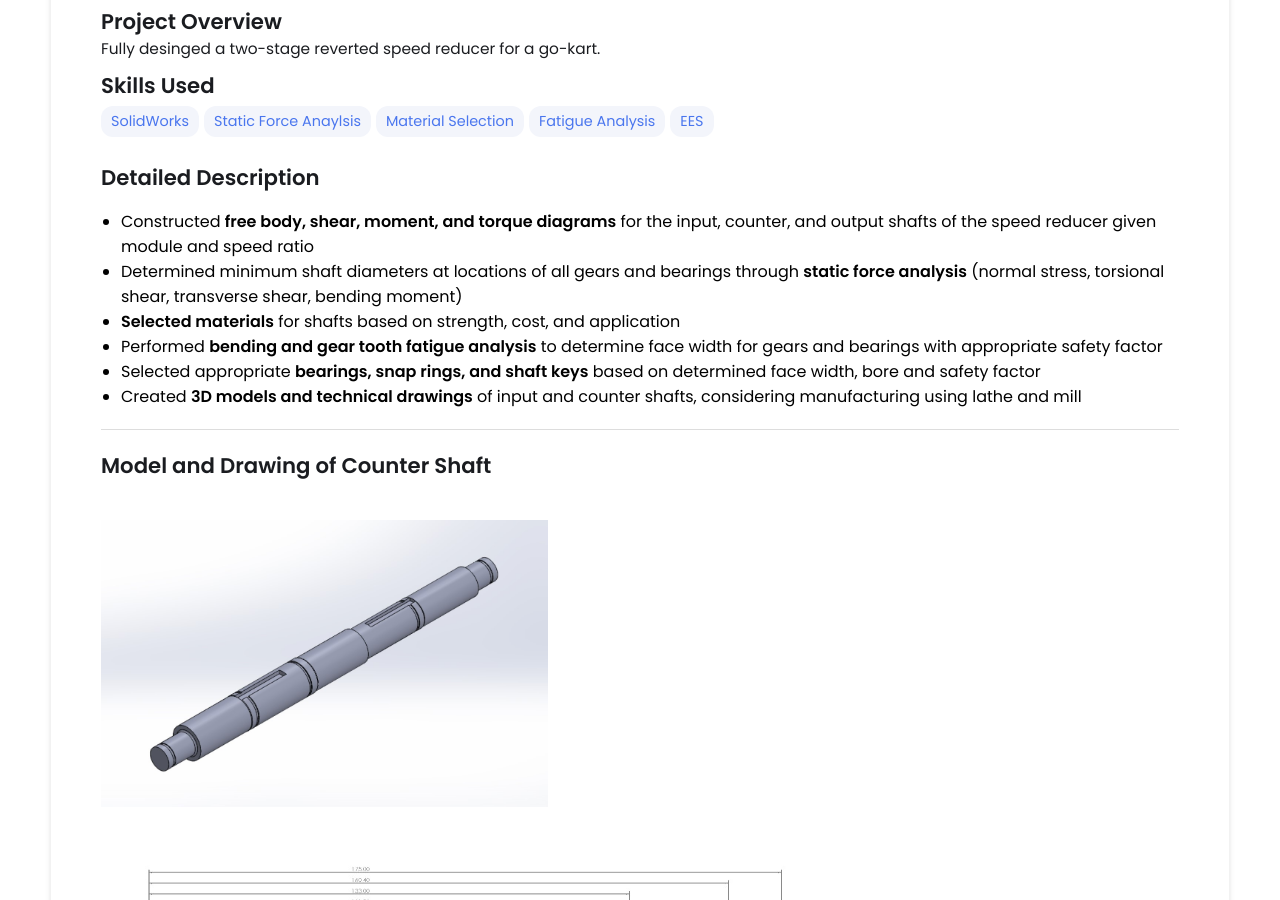
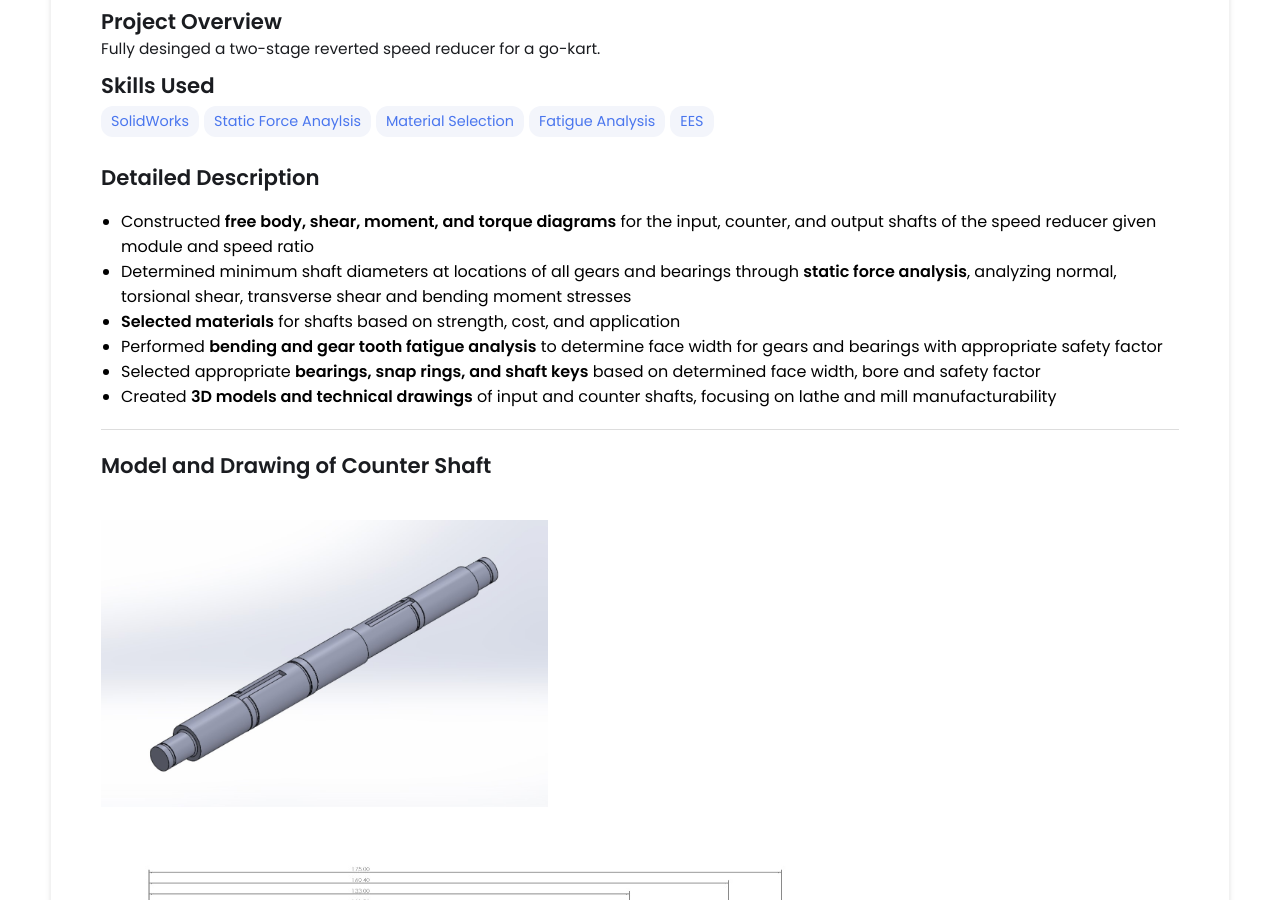
Before and after one commit to owenpickart/owenpickart.github.io, a Jekyll site: the page built from _projects/shaft-design/index.md, in a window 1280 px wide and 900 px high, scrolled down 551 px. Built offline with Jekyll 4.4.1, drawn with Linux system fonts in a browser that asks for light colours.

Commit message:
Update index.md

```diff
--- a/_projects/shaft-design/index.md
+++ b/_projects/shaft-design/index.md
@@ -12,11 +12,11 @@ main-image: /shaft1.jpg
 ---
 ## Detailed Description
 - Constructed **free body, shear, moment, and torque diagrams** for the input, counter, and output shafts of the speed reducer given module and speed ratio
-- Determined minimum shaft diameters at locations of all gears and bearings through **static force analysis** (normal stress, torsional shear, transverse shear, bending moment)
+- Determined minimum shaft diameters at locations of all gears and bearings through **static force analysis**, analyzing normal, torsional shear, transverse shear and bending moment stresses
 - **Selected materials** for shafts based on strength, cost, and application
 - Performed **bending and gear tooth fatigue analysis** to determine face width for gears and bearings with appropriate safety factor
 - Selected appropriate **bearings, snap rings, and shaft keys** based on determined face width, bore and safety factor
-- Created **3D models and technical drawings** of input and counter shafts, considering manufacturing using lathe and mill
+- Created **3D models and technical drawings** of input and counter shafts, focusing on lathe and mill manufacturability
 
 ---
 
```
